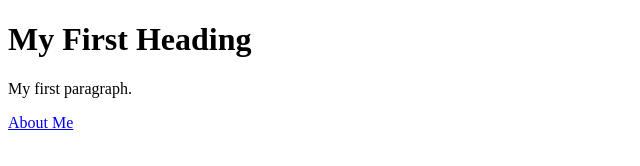
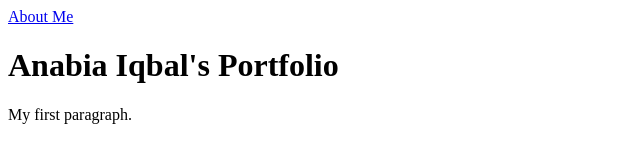
Before and after one commit to ana-bia/anabia, a plain HTML site: page index.html in a window 1280 px wide. Shown: the whole page, without its empty margins (0-640 px from the left). Drawn offline with Linux system fonts and the light colour scheme.

Commit message:
moved about me

```diff
--- a/index.html
+++ b/index.html
@@ -5,10 +5,11 @@
 </head>
 <body>
 
-<h1>My First Heading</h1>
+<a href="pages/contact.html">About Me</a>
+
+<h1>Anabia Iqbal's Portfolio</h1>
 <p>My first paragraph.</p>
 
-<a href="pages/contact.html">About Me</a>
 
 </body>
 </html>
```
